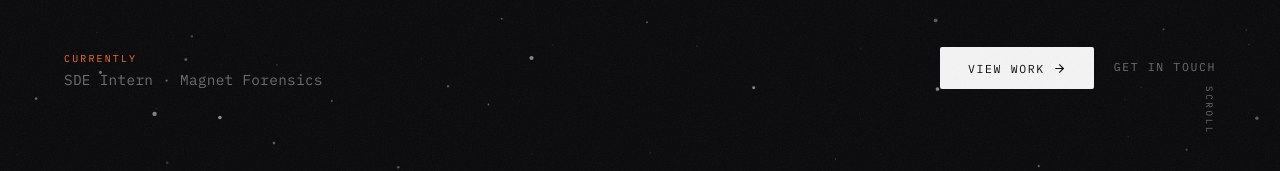
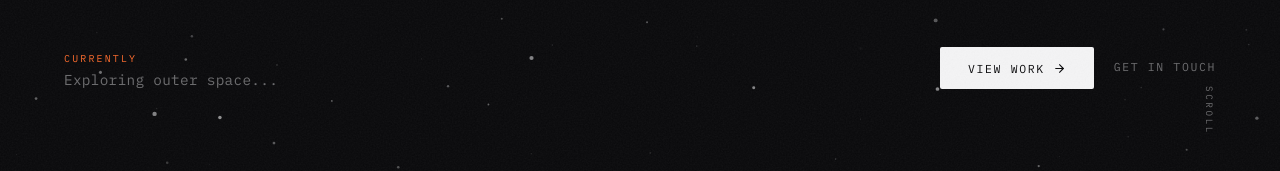
Before and after one commit to Ayprusss/AnthonyLe, a React (Create React App) app: page / in a window 1280 px wide. Shown: the part 622-793 px from the top of the page. Built offline with nearby package versions, Linux system fonts and the light colour scheme.

Commit message:
changed up statuses for hero component and experience component

```diff
--- a/src/Components/Experience.js
+++ b/src/Components/Experience.js
@@ -6,7 +6,7 @@ const experiences = [
     {
         role: "Software Developer Intern",
         company: "Magnet Forensics",
-        period: "September 2025 - Present",
+        period: "September 2025 - April 2026",
         description: "Working on the Magnet AXIOM product, contributing to the development and maintenance of the software."
     },
     {
--- a/src/Components/Hero.js
+++ b/src/Components/Hero.js
@@ -48,7 +48,7 @@ const Hero = () => (
         >
             <div className="hero-role">
                 <span className="hero-role-label">CURRENTLY</span>
-                <span className="hero-role-value">SDE Intern · Magnet Forensics</span>
+                <span className="hero-role-value">Exploring outer space...</span>
             </div>
             <div className="hero-actions">
                 <Link to="projects" smooth duration={600} className="hero-btn-primary">
```
